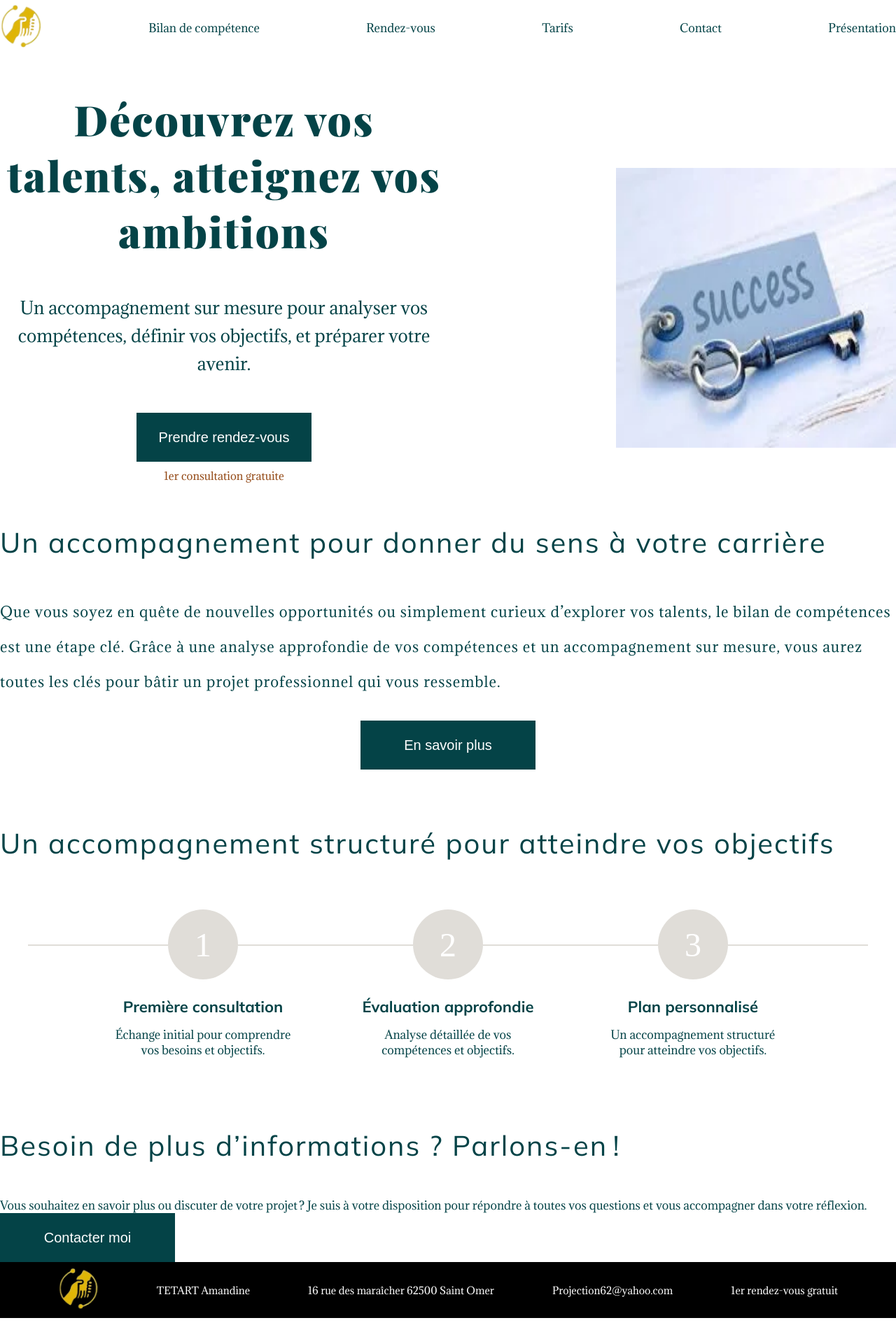
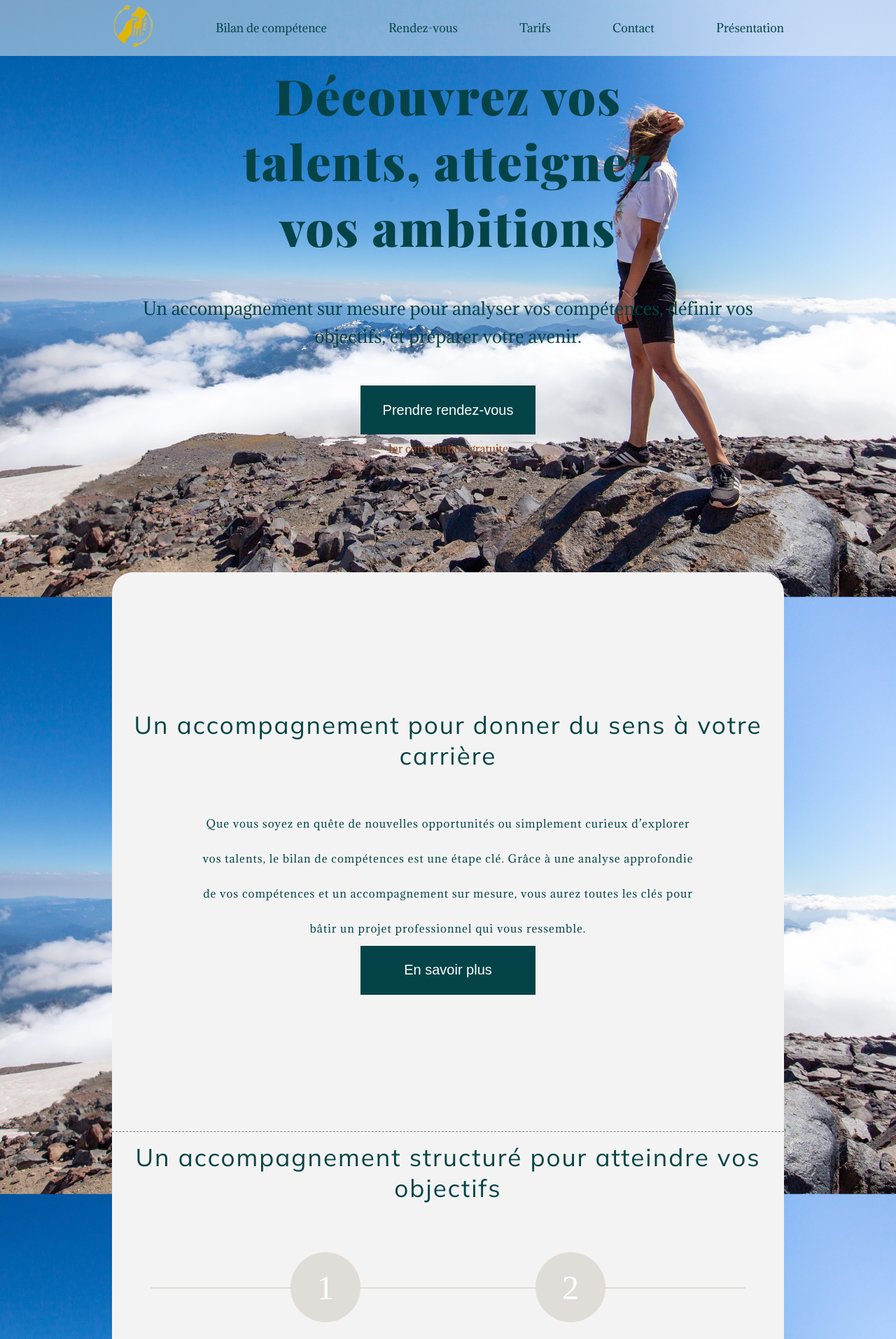
Before and after one commit to riku59/projection, a React (Create React App) app: page / in a window 1280 px wide. Shown: the top 1914 px of the page at 70% size. Before the commit the page ends 1884 px from the top, so only its background shows below. Built offline with nearby package versions, Linux system fonts and the light colour scheme.

Commit message:
Nouvelle mise en page de la page d'accueil

```diff
--- a/src/pages/Accueil.js
+++ b/src/pages/Accueil.js
@@ -17,20 +17,20 @@ const Accueil = () => {
           <button>Prendre rendez-vous</button>
           <p className="txt_button">1er consultation gratuite</p>
         </div>
-        <div className="header_img">
-          <img src="images/succes.webp" alt="image succès" />
-        </div>
       </section>
+      .
       <section className="approche_accueil">
+        <div className="approche_accueil_text">
           <h2>Un accompagnement pour donner du sens à votre carrière</h2>
           <p>
             Que vous soyez en quête de nouvelles opportunités ou simplement
-          curieux d’explorer vos talents, le bilan de compétences est une étape
-          clé. Grâce à une analyse approfondie de vos compétences et un
+            curieux d’explorer vos talents, le bilan de compétences est une
+            étape clé. Grâce à une analyse approfondie de vos compétences et un
             accompagnement sur mesure, vous aurez toutes les clés pour bâtir un
             projet professionnel qui vous ressemble.
           </p>
           <button>En savoir plus</button>
+        </div>
       </section>
       <section className="service">
         <h2>Un accompagnement structuré pour atteindre vos objectifs</h2>
--- a/src/styles/_settings.scss
+++ b/src/styles/_settings.scss
@@ -38,7 +38,7 @@ body {
   margin: 0 auto;
   min-height: 100vh;
   padding: 0;
-  max-width: 1440px;
+  // max-width: 1440px;
 }
 
 h1,
@@ -57,7 +57,6 @@ a {
 button {
   background-color: $title;
   color: white;
-
   font-size: 20px;
   width: 250px;
   height: 70px;
--- a/src/styles/components/_nav.scss
+++ b/src/styles/components/_nav.scss
@@ -1,9 +1,14 @@
 .nav {
   height: 10vh;
   margin-bottom: 50px;
+  position: fixed;
+  width: 100%;
+  margin: 0 auto;
+  background: #f3f3f380;
 
   .container_nav {
     margin: 0 auto;
+    width: 75%;
     height: 100%;
 
     ul {
--- a/src/styles/pages/_accueil.scss
+++ b/src/styles/pages/_accueil.scss
@@ -1,29 +1,33 @@
 .accueil {
+  background: url(../../../public/images/background.jpg) fixed center/cover;
   h2 {
-    font-size: 40px;
+    font-size: 35px;
     font-weight: 400;
     letter-spacing: 2px;
     margin-bottom: 50px;
-  }
+    text-align: center;
   }
 
   .header {
     display: grid;
-  grid-template-columns: 1fr 1fr;
-  min-height: 60vh;
 
+    min-height: 100vh;
+    width: 75%;
+    margin: 0 auto;
     .header_txt {
       display: flex;
       flex-direction: column;
       justify-content: center;
       text-align: center;
       h1 {
-      font-size: 60px;
+        width: 65%;
+        font-size: 70px;
         font-weight: 900;
         font-family: $h1;
         padding-bottom: 50px;
         letter-spacing: 2px;
         color: $title;
+        margin: 0 auto;
       }
       p {
         font-size: 24px;
@@ -57,13 +61,28 @@
     }
   }
   .approche_accueil {
-  margin-bottom: 80px;
-
+    border-top-left-radius: 30px;
+    border-top-right-radius: 30px;
+    border-bottom: 1px dashed gray;
+    display: flex;
+    flex-direction: column;
+    justify-content: center;
+    height: 800px;
+    width: 75%;
+    margin: 0 auto;
+    padding: 80px 0;
+    background: #f3f3f3;
+    h2 {
+      text-align: center;
+    }
     p {
-    font-size: 20px;
+      font-size: 15px;
       letter-spacing: 1px;
       line-height: 50px;
       margin-bottom: 30px;
+      text-align: center;
+      width: 75%;
+      margin: 0 auto;
     }
     button {
       display: flex;
@@ -77,10 +96,18 @@
     }
   }
   .service {
-  h2 {
-    font-size: 40px;
-  }
-  margin-bottom: 80px;
+    display: flex;
+    flex-direction: column;
+    justify-content: center;
+    height: 800px;
+    width: 75%;
+    margin: 0 auto;
+
+    padding-bottom: 80px;
+    background: #f3f3f3;
+    border-bottom-right-radius: 30px;
+    border-bottom-left-radius: 30px;
+
     .service-cards {
       display: flex;
       gap: 50px;
@@ -137,3 +164,29 @@
       }
     }
   }
+  .question {
+    border-radius: 30px;
+    height: 800px;
+    display: flex;
+    flex-direction: column;
+    justify-content: center;
+    width: 75%;
+    margin: 50px auto;
+    padding-bottom: 80px;
+    background: #f3f3f3;
+    p {
+      text-align: center;
+      margin-bottom: 50px;
+    }
+    button {
+      display: flex;
+      align-items: center;
+      justify-content: center;
+      border-radius: 0;
+      &:hover {
+        background-color: $hover;
+        cursor: pointer;
+      }
+    }
+  }
+}
--- a/src/styles/pages/_rendezVous.scss
+++ b/src/styles/pages/_rendezVous.scss
@@ -1,10 +1,10 @@
 .rdv {
   h1 {
     text-align: center;
-    padding: 100px 0 100px 0;
+    padding: 300px;
     letter-spacing: 3px;
     font-size: 52px;
-    background: $background;
+    // background: $background;
   }
   .Container {
     background: $background1;
@@ -12,6 +12,8 @@
     display: grid;
     grid-template-columns: 50% 50%;
     border-top: 1px solid $border;
+    width: 75%;
+    margin: 0 auto;
     .container_rdv {
       h2 {
         text-align: center;
```
Also changed, not shown: public/images/background.jpg (added). Lines whose indentation alone changed are shown as unchanged.
